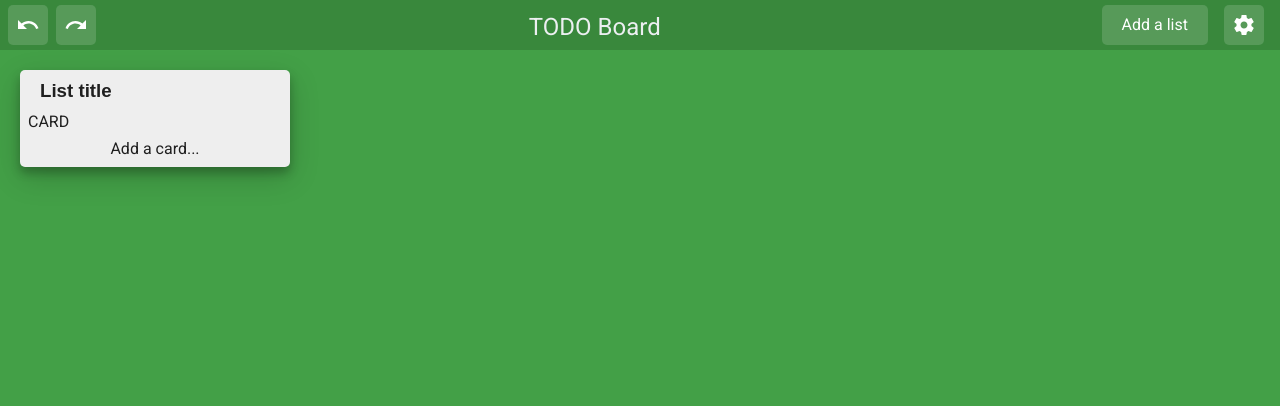
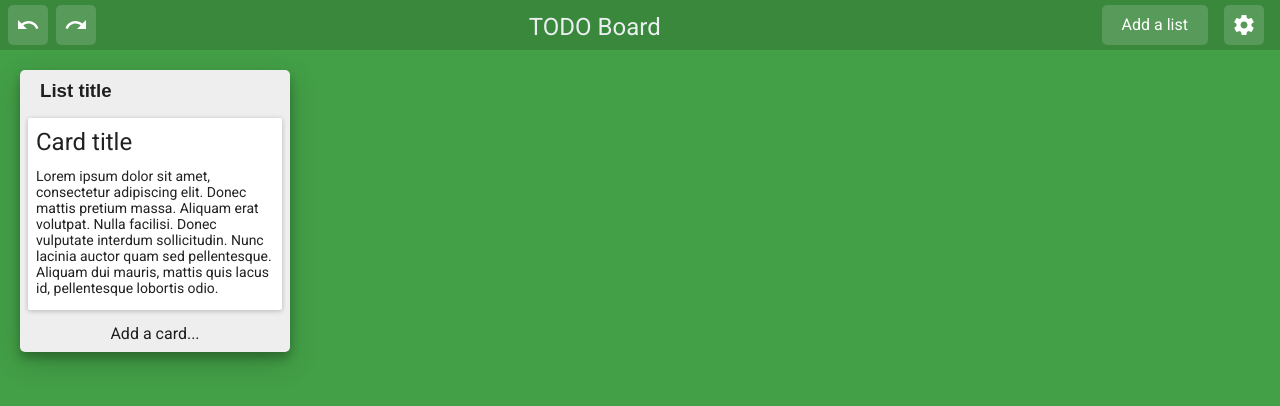
Before and after one commit to vladimirakulchik/react_todo_board, a React (Create React App) app: page / in a window 1280 px wide. Shown: the top 406 px of the page. Built offline with nearby package versions, Linux system fonts and the light colour scheme.

Commit message:
Created CardDetails for ListCards

```diff
--- a/src/components/App.jsx
+++ b/src/components/App.jsx
@@ -1,9 +1,9 @@
 import React from 'react';
 import MuiThemeProvider from 'material-ui/styles/MuiThemeProvider';
 import AppToolbar from './AppToolbar/AppToolbar';
-import ListWrapper from "./ListWrapper/ListWrapper";
+import ListWrapper from './ListWrapper/ListWrapper';
 import './App.css';
-import './Scrollbar.css'
+import './Scrollbar.css';
 
 function App() {
     return (
--- /dev/null
+++ b/src/components/Card/CardDetails.css
@@ -0,0 +1,31 @@
+.card-details {
+    position: relative;
+    padding: 0 !important;
+    cursor: pointer !important;
+}
+
+.card-title {
+    padding: 6px 6px 2px 8px !important;
+}
+
+.card-text {
+    padding: 6px 6px 6px 8px !important;
+}
+
+.card-edit-btn {
+    background-color: rgba(0, 0, 0, 0.1) !important;
+    opacity: 0.8 !important;
+    width: 30px !important;
+    height: 30px !important;
+    border-radius: 3px !important;
+    padding: 4px !important;
+    margin: 4px !important;
+    position: absolute !important;
+    top: 4px;
+    right: 4px;
+    display: none !important;
+}
+
+.card-details:hover .card-edit-btn {
+    display:block !important;
+}
--- /dev/null
+++ b/src/components/Card/CardDetails.jsx
@@ -0,0 +1,26 @@
+import React from 'react';
+import {Card, CardTitle, CardText} from 'material-ui/Card';
+import IconButton from 'material-ui/IconButton';
+import ModeEdit from 'material-ui/svg-icons/editor/mode-edit';
+import './CardDetails.css';
+
+function CardDetails() {
+    return (
+        <Card className="card-details" style={{backgroundColor: "white"}}>
+            <IconButton className="card-edit-btn">
+                <ModeEdit />
+            </IconButton>
+
+            <CardTitle className="card-title" title="Card title" />
+
+            <CardText className="card-text">
+                Lorem ipsum dolor sit amet, consectetur adipiscing elit.
+                Donec mattis pretium massa. Aliquam erat volutpat. Nulla facilisi.
+                Donec vulputate interdum sollicitudin. Nunc lacinia auctor quam sed pellentesque.
+                Aliquam dui mauris, mattis quis lacus id, pellentesque lobortis odio.
+            </CardText>
+        </Card>
+    );
+}
+
+export default CardDetails;
--- /dev/null
+++ b/src/components/ListCards/Item.css
@@ -0,0 +1,4 @@
+.list-cards-item {
+    margin: 0 !important;
+    padding: 6px 0 !important;
+}
--- /dev/null
+++ b/src/components/ListCards/Item.jsx
@@ -0,0 +1,14 @@
+import React from 'react';
+import ListItem from 'material-ui/List';
+import CardDetails from '../Card/CardDetails';
+import './Item.css';
+
+function Item() {
+    return (
+        <ListItem className="list-cards-item" disabled={true}>
+            <CardDetails />
+        </ListItem>
+    );
+}
+
+export default Item;
--- /dev/null
+++ b/src/components/ListCards/ListCards.css
@@ -0,0 +1,8 @@
+.list-cards {
+    flex: 1 1 auto !important;
+    overflow-y: auto !important;
+    overflow-x: hidden !important;
+    margin: 0 4px !important;
+    padding: 0 4px !important;
+    min-height: 0 !important;
+}
--- /dev/null
+++ b/src/components/ListCards/ListCards.jsx
@@ -0,0 +1,15 @@
+import React from 'react';
+import List from 'material-ui/List';
+import Item from './Item';
+import './ListCards.css';
+import '../Scrollbar.css';
+
+function ListCards() {
+    return (
+        <List className="list-cards scrollbar">
+            <Item />
+        </List>
+    );
+}
+
+export default ListCards;
--- a/src/components/ListWrapper/ListWrapper.css
+++ b/src/components/ListWrapper/ListWrapper.css
@@ -21,12 +21,3 @@
     position: relative !important;
     white-space: normal !important;
 }
-
-.list-cards {
-    flex: 1 1 auto;
-    overflow-y: auto;
-    overflow-x: hidden;
-    margin: 0 4px;
-    padding: 0 4px;
-    min-height: 0;
-}
--- a/src/components/ListWrapper/ListWrapper.jsx
+++ b/src/components/ListWrapper/ListWrapper.jsx
@@ -1,6 +1,7 @@
 import React from 'react';
 import Paper from 'material-ui/Paper';
 import ListHeader from './WrapperHeader';
+import ListCards from '../ListCards/ListCards';
 import AddCardButton from './AddCardButton';
 import './ListWrapper.css';
 import '../Scrollbar.css';
@@ -12,9 +13,7 @@ class ListWrapper extends React.Component {
                 <Paper className="list-content" zDepth={3}>
                     <ListHeader title="List title" />
 
-                    <div className="list-cards scrollbar">
-                        CARD
-                    </div>
+                    <ListCards />
 
                     <AddCardButton />
                 </Paper>
```
